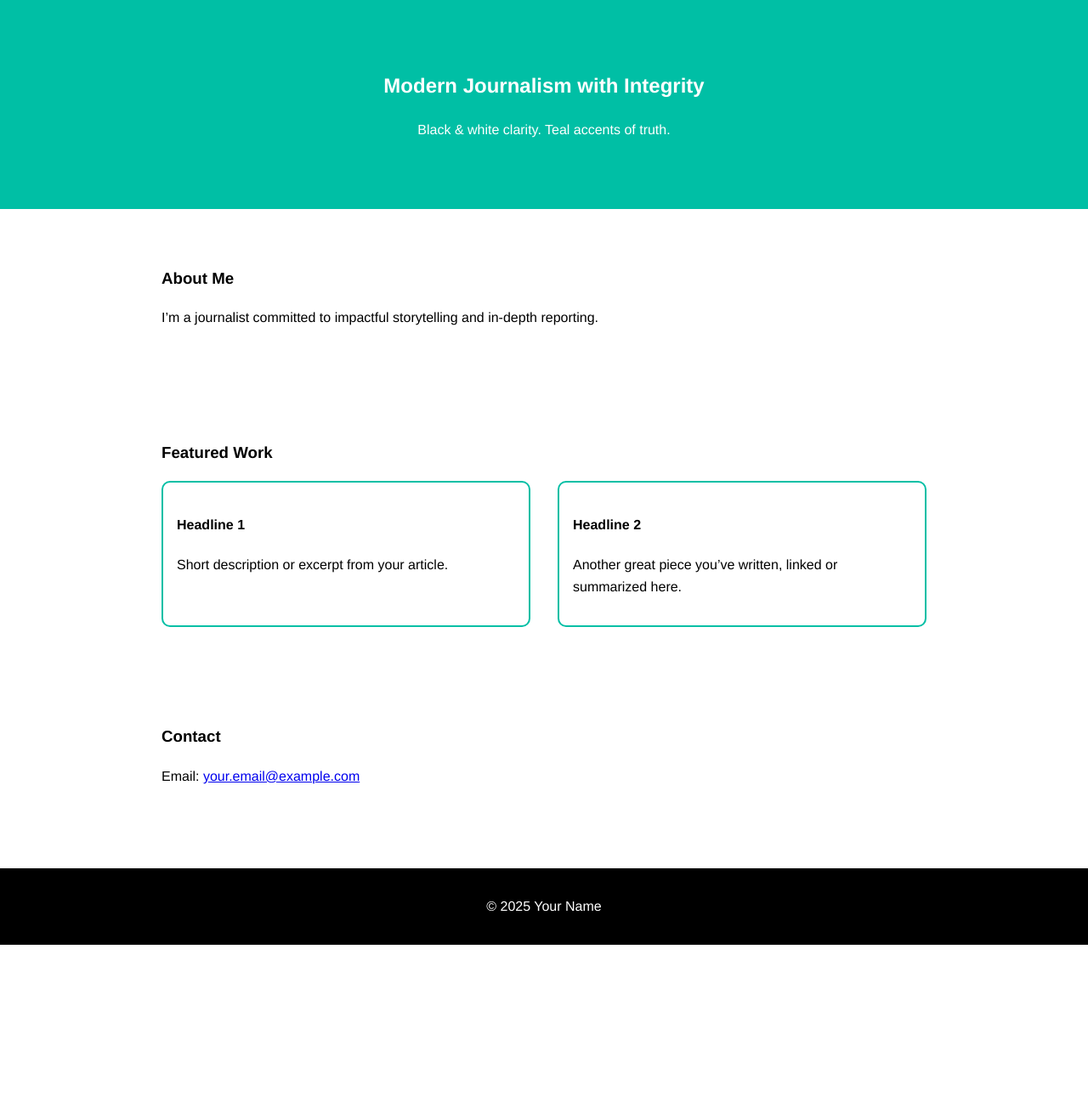
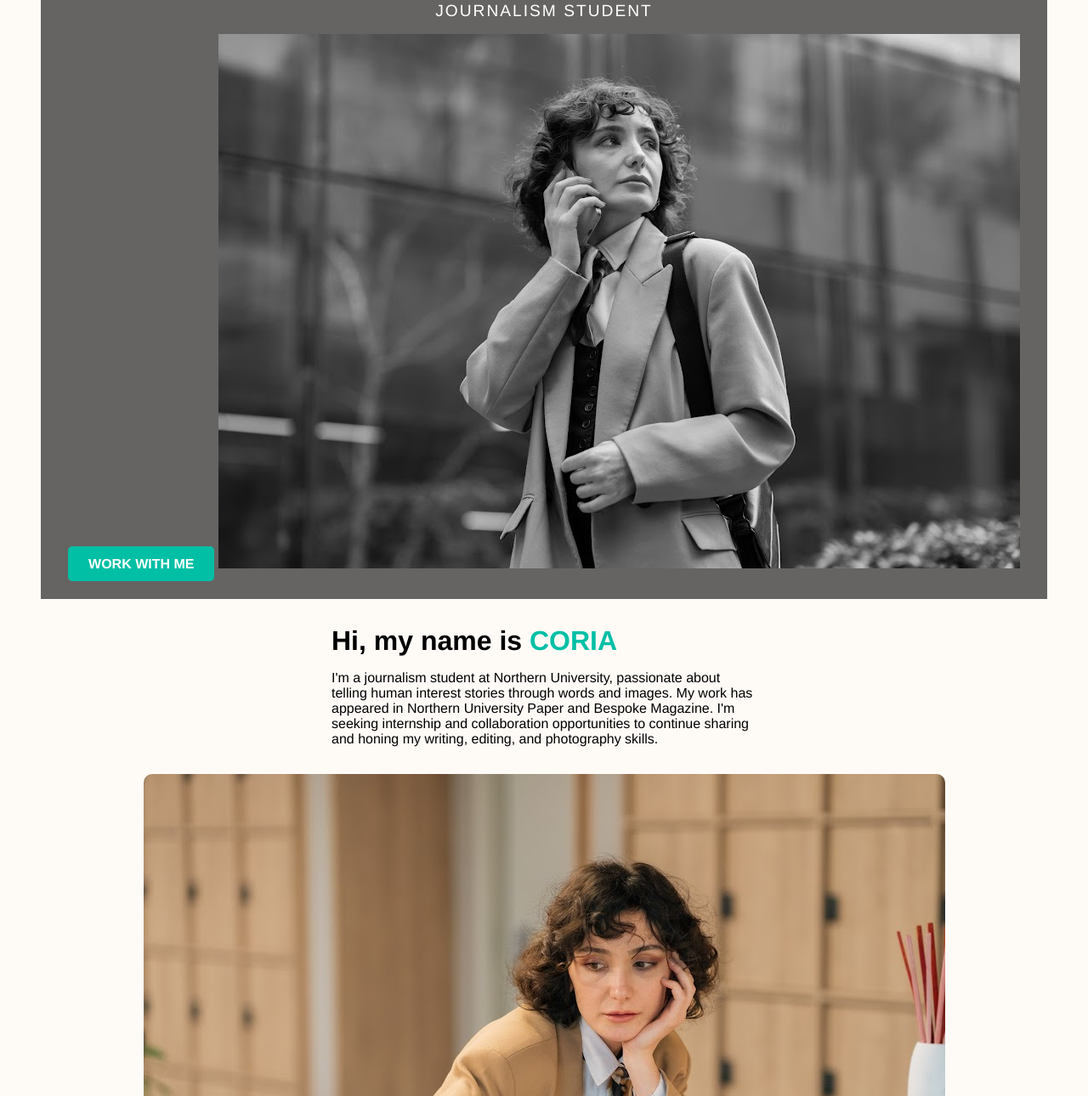
Before and after one commit to matthewdigiso/Minimal-Portfolio-Design---Flexbox, a plain HTML site: page index.html in a window 1280 px wide. Shown: the part 128-1418 px from the top of the page at 85% size. Before the commit the page ends 1240 px from the top, so only its background shows below. Drawn offline with Linux system fonts and the light colour scheme.

Commit message:
commit and push changes

```diff
--- a/css/style.css
+++ b/css/style.css
@@ -2,67 +2,93 @@
   --teal: #00bfa5;
   --black: #000;
   --white: #fff;
+  --bg-light: #fefaf6;
+  --font-main: 'Helvetica Neue', sans-serif;
+}
+
+* {
+  margin: 0;
+  padding: 0;
+  box-sizing: border-box;
 }
 
 body {
-    margin: 0;
-    font-family: 'Helvetica Neue', sans-serif;
-    background-color: var(--white);
+  font-family: var(--font-main);
+  background-color: var(--bg-light);
   color: var(--black);
-    line-height: 1.6;
 }
 
-  header {
-    background-color: var(--black);
-    color: var(--white);
-    padding: 1rem 2rem;
+.hero {
+  background:  no-repeat center center/cover;
+  height: 100vh;
   display: flex;
-    justify-content: space-between;
   align-items: center;
+  justify-content: center;
+  text-align: center;
+  position: relative;
 }
 
-  nav ul {
-    list-style: none;
-    display: flex;
-    gap: 1.5rem;
+.overlay {
+  background-color: rgba(0, 0, 0, 0.6);
+  padding: 2rem;
+  color: var(--white);
 }
 
-  nav a {
-    color: var(--teal);
+.hero h1 {
+  font-size: 3rem;
+  line-height: 1.2;
+}
+
+.hero p {
+  margin: 1rem 0;
+  font-size: 1.2rem;
+  letter-spacing: 2px;
+}
+
+.btn {
+  background-color: var(--teal);
+  color: var(--white);
+  padding: 0.75rem 1.5rem;
   text-decoration: none;
+  border-radius: 5px;
   font-weight: bold;
 }
 
-  .hero {
-    text-align: center;
+section {
+  display: flex;
+  flex-wrap: wrap;
   padding: 4rem 2rem;
-    background-color: var(--teal);
-    color: var(--white);
-  }
-
-  .content-section {
-    padding: 3rem 2rem;
-    max-width: 900px;
-    margin: auto;
-  }
-
-  .grid {
-    display: grid;
-    grid-template-columns: repeat(auto-fit, minmax(250px, 1fr));
+  align-items: center;
+  justify-content: center;
   gap: 2rem;
 }
 
-  .card {
-    background: var(--white);
-    border: 2px solid var(--teal);
-    padding: 1rem;
+.about, .contact {
+  background-color: var(--bg-light);
+}
+
+.about .text, .contact .text {
+  flex: 1 1 300px;
+  max-width: 500px;
+}
+
+.about .image img, .contact .image img {
+  max-width: 100%;
+  height: auto;
   border-radius: 10px;
 }
 
-  footer {
-    background-color: var(--black);
-    color: var(--white);
-    text-align: center;
-    padding: 1rem;
-    margin-top: 2rem;
+h2 {
+  font-size: 2rem;
+  margin-bottom: 1rem;
 }
+
+.teal {
+  color: var(--teal);
+}
+
+.social-icons img {
+  width: 24px;
+  margin-right: 10px;
+  vertical-align: middle;
+}
--- a/index.html
+++ b/index.html
@@ -3,52 +3,45 @@
 <head>
   <meta charset="UTF-8" />
   <meta name="viewport" content="width=device-width, initial-scale=1.0" />
-  <title>Journalist Portfolio</title>
+  <title>Coria Alles - Journalist Portfolio</title>
   <link rel="stylesheet" href="css/style.css" />
 </head>
 <body>
- <header>
-    <h1>Your Name</h1>
-    <nav>
-      <ul>
-        <li><a href="#about">About</a></li>
-        <li><a href="#portfolio">Portfolio</a></li>
-        <li><a href="#contact">Contact</a></li>
-      </ul>
-    </nav>
+  <header class="hero">
+    <div class="overlay">
+      <h1>CORIA <br />ALLES</h1>
+      <p>JOURNALISM STUDENT</p>
+      <a href="#contact" class="btn">WORK WITH ME</a>
+      <img src="img/bw.jpg" >
+    </div>
   </header>
 
-  <section class= "hero">
-    <h2>Modern Journalism with Integrity</h2>
-    <p>Black & white clarity. Teal accents of truth.</p>
-  </section>
-
-  <section id="about" class="content-section">
-    <h3>About Me</h3>
-    <p>I’m a journalist committed to impactful storytelling and in-depth reporting.</p>
-  </section>
-
-  <section id="portfolio" class="content-section">
-    <h3>Featured Work</h3>
-    <div class="grid">
-      <div class="card">
-        <h4>Headline 1</h4>
-        <p>Short description or excerpt from your article.</p>
-      </div>
-      <div class="card">
-        <h4>Headline 2</h4>
-        <p>Another great piece you’ve written, linked or summarized here.</p>
-      </div>
+  <section class="about">
+    <div class="text">
+      <h2>Hi, my name is <span class="teal">CORIA</span></h2>
+      <p>
+        I'm a journalism student at Northern University, passionate about telling human interest stories through words and images. My work has appeared in Northern University Paper and Bespoke Magazine. I'm seeking internship and collaboration opportunities to continue sharing and honing my writing, editing, and photography skills.
+      </p>
+    </div>
+    <div class="image">
+      <img src="img/thinking.jpg" alt="Coria at desk">
     </div>
   </section>
 
-  <section id="contact" class="content-section">
-    <h3>Contact</h3>
-    <p>Email: <a href="mailto:your.email@example.com">your.email@example.com</a></p>
+  <section class="contact" id="contact">
+    <div class="text">
+      <h2>WORK <br />WITH ME</h2>
+      <p><strong>Phone:</strong> (123) 456 7890</p>
+      <p><strong>Email:</strong> hello@reallygreatsite.com</p>
+      <div class="social-icons">
+        <a href="#"><img src="img/facebook.png" alt="Facebook" /></a>
+        <a href="#"><img src="img/instagram.png" alt="Instagram" /></a>
+        <a href="#"><img src="img/youtube.png" alt="YouTube" /></a>
+      </div>
+    </div>
+    <div class="image">
+      <img src="img/walking.jpg" alt="Coria standing">
+    </div>
   </section>
-
-  <footer>
-    <p>&copy; 2025 Your Name</p>
-  </footer>
 </body>
 </html>
```
Lines whose indentation alone changed are shown as unchanged.
